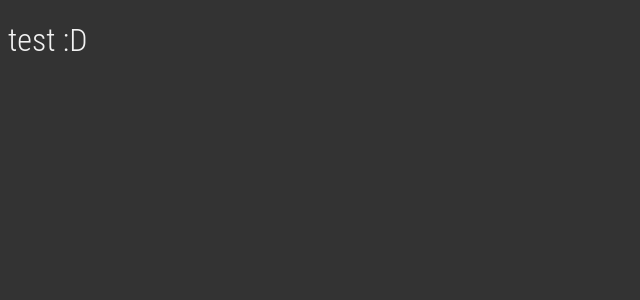
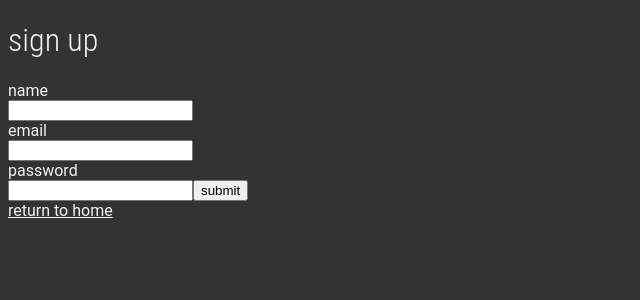
Before and after one commit to itsMapleLeaf/listentogether, a React (Create React App) app in the folder workspaces/web/: page /signup in a window 1280 px wide. Shown: the top 300 px of the page, without its empty margins (0-640 px from the left). Built offline with nearby package versions, Linux system fonts and the light colour scheme.

Commit message:
basic routing

```diff
--- a/workspaces/web/src/App.tsx
+++ /dev/null
@@ -1,7 +0,0 @@
-import React from "react"
-
-function App() {
-  return <h1>test :D</h1>
-}
-
-export default App
--- /dev/null
+++ b/workspaces/web/src/Home.tsx
@@ -0,0 +1,12 @@
+import React from "react"
+import { Link } from "react-router-dom"
+
+function Home() {
+  return (
+    <>
+      <Link to="/login">log in</Link> | <Link to="/signup">sign up</Link>
+    </>
+  )
+}
+
+export default Home
--- /dev/null
+++ b/workspaces/web/src/Login.tsx
@@ -0,0 +1,26 @@
+import React from "react"
+import { Link } from "react-router-dom"
+
+type Props = {}
+
+function Login(props: Props) {
+  return (
+    <>
+      <h1>log in</h1>
+      <form>
+        <label>
+          <div>email</div>
+          <input type="text" />
+        </label>
+        <label>
+          <div>password</div>
+          <input type="password" />
+        </label>
+        <button type="submit">submit</button>
+      </form>
+      <Link to="/">return to home</Link>
+    </>
+  )
+}
+
+export default Login
--- /dev/null
+++ b/workspaces/web/src/Signup.tsx
@@ -0,0 +1,30 @@
+import React from "react"
+import { Link } from "react-router-dom"
+
+type Props = {}
+
+function Signup(props: Props) {
+  return (
+    <>
+      <h1>sign up</h1>
+      <form>
+        <label>
+          <div>name</div>
+          <input type="text" />
+        </label>
+        <label>
+          <div>email</div>
+          <input type="email" />
+        </label>
+        <label>
+          <div>password</div>
+          <input type="password" />
+        </label>
+        <button type="submit">submit</button>
+      </form>
+      <Link to="/">return to home</Link>
+    </>
+  )
+}
+
+export default Signup
--- a/workspaces/web/src/index.css
+++ b/workspaces/web/src/index.css
@@ -13,3 +13,7 @@ h6 {
   font-family: "Roboto Condensed", sans-serif;
   font-weight: 300;
 }
+
+a {
+  color: inherit;
+}
--- a/workspaces/web/src/index.tsx
+++ b/workspaces/web/src/index.tsx
@@ -1,6 +1,18 @@
 import React from "react"
 import ReactDOM from "react-dom"
-import App from "./App"
+import { BrowserRouter, Route, Switch } from "react-router-dom"
+import Home from "./Home"
 import "./index.css"
+import Login from "./Login"
+import Signup from "./Signup"
 
-ReactDOM.render(<App />, document.getElementById("root"))
+ReactDOM.render(
+  <BrowserRouter>
+    <Switch>
+      <Route path="/login" children={<Login />} />
+      <Route path="/signup" children={<Signup />} />
+      <Route path="/" children={<Home />} />
+    </Switch>
+  </BrowserRouter>,
+  document.getElementById("root"),
+)
```
